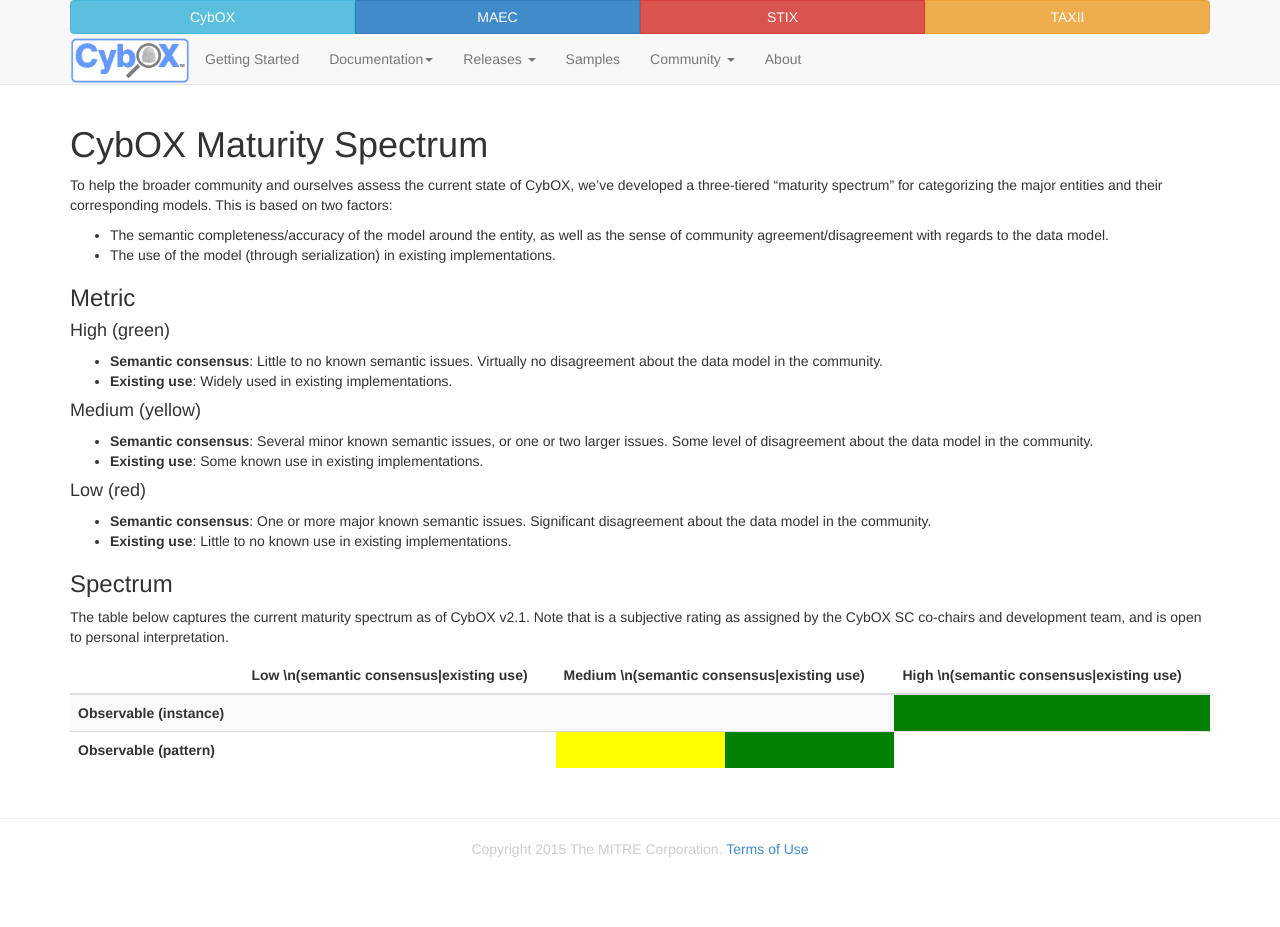
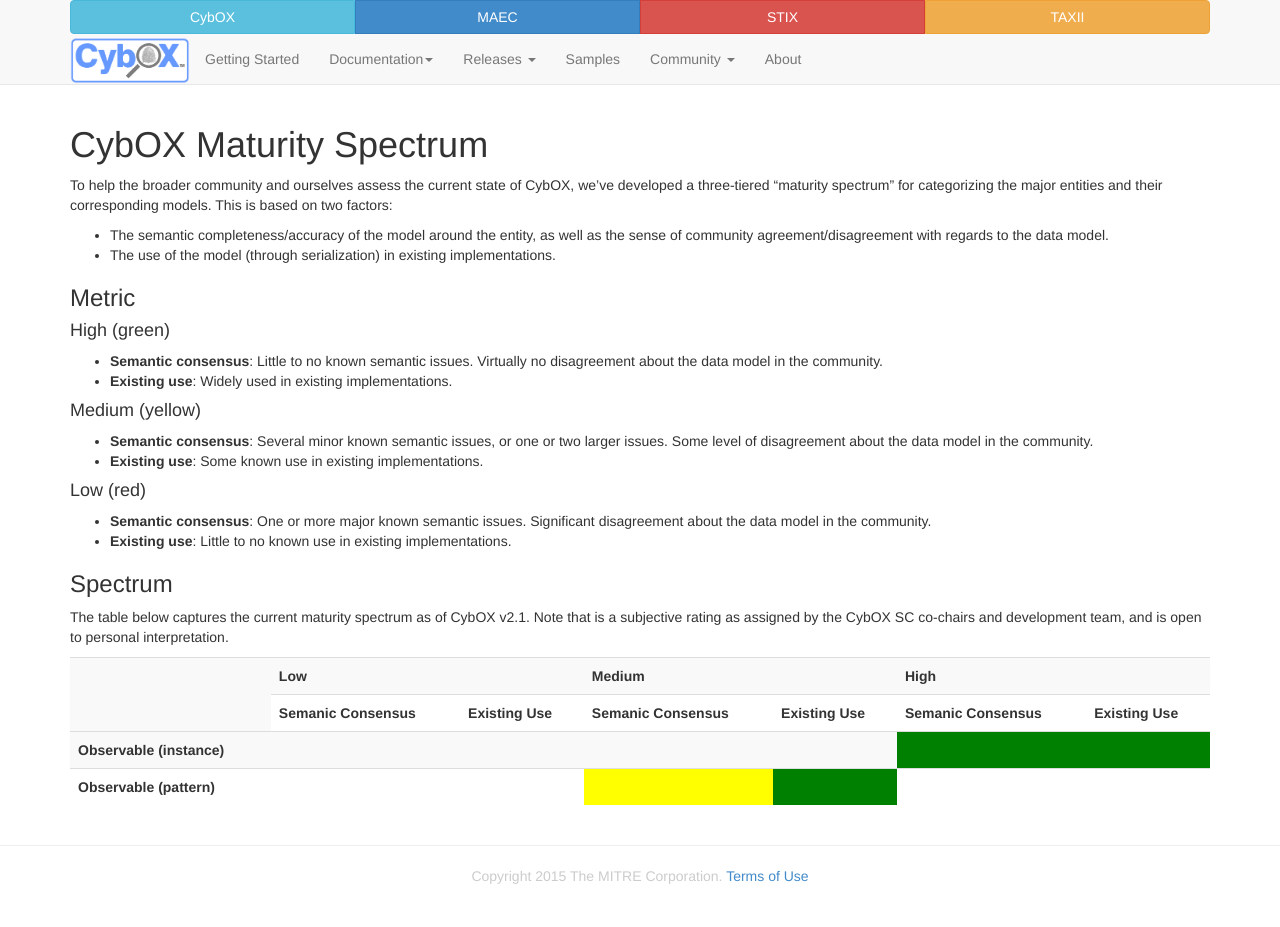
Before and after one commit to CybOXProject/cyboxproject.github.io, a Jekyll site: the page built from maturity-spectrum/index.md, in a window 1280 px wide. Built offline with Jekyll 4.4.1, drawn with Linux system fonts in a browser that asks for light colours; Markdown is read by kramdown in place of the engine named in the settings; before the commit the page ends 900 px from its top, so only the background shows below that.

Commit message:
Updated table formatting

```diff
--- a/maturity-spectrum/index.md
+++ b/maturity-spectrum/index.md
@@ -27,28 +27,36 @@
 The table below captures the current maturity spectrum as of CybOX v2.1. Note that is a subjective rating as assigned by the CybOX SC co-chairs and development team, and is open to personal interpretation.
 
 <table>
-<thead>
+<col>
+<colgroup span="2"></colgroup>
+<colgroup span="2"></colgroup>
+<colgroup span="2"></colgroup>
 <tr>
-  <th></th>
-  <th colspan="2">Low \n(semantic consensus|existing use)</th>
-  <th colspan="2">Medium \n(semantic consensus|existing use)</th>
-  <th colspan="2">High \n(semantic consensus|existing use)</th>
+  <td rowspan="2"></td>
+  <th colspan="2" scope="colgroup">Low</th>
+  <th colspan="2" scope="colgroup">Medium</th>
+  <th colspan="2" scope="colgroup">High</th>
 </tr>
-</thead>
-<tbody>
 <tr>
-  <td><b>Observable (instance)</b></td>
+  <th scope="col">Semanic Consensus</th>
+  <th scope="col">Existing Use</th>
+  <th scope="col">Semanic Consensus</th>
+  <th scope="col">Existing Use</th>
+  <th scope="col">Semanic Consensus</th>
+  <th scope="col">Existing Use</th>
+</tr>
+<tr>
+  <th scope="row"><b>Observable (instance)</b></th>
   <td colspan="2"></td>
   <td colspan="2"></td>
   <td style="background-color: green;"></td>
   <td style="background-color: green;"></td>
 </tr>
 <tr>
-  <td><b>Observable (pattern)</b></td>
+  <th scope="row"><b>Observable (pattern)</b></th>
   <td colspan="2"></td>
   <td style="background-color: yellow;"></td>
   <td style="background-color: green;"></td>
   <td colspan="2"></td>
 </tr>
-</tbody>
 </table>
```
